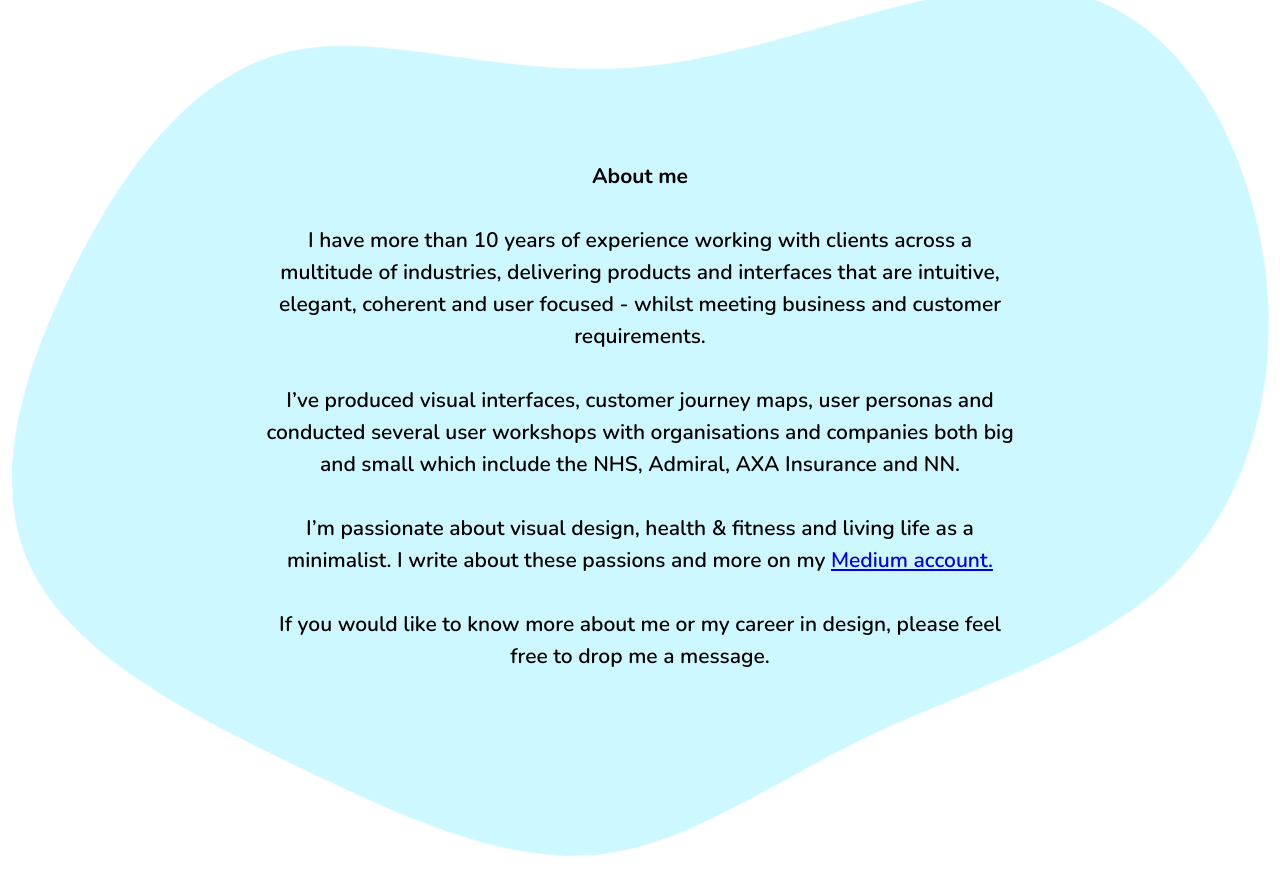
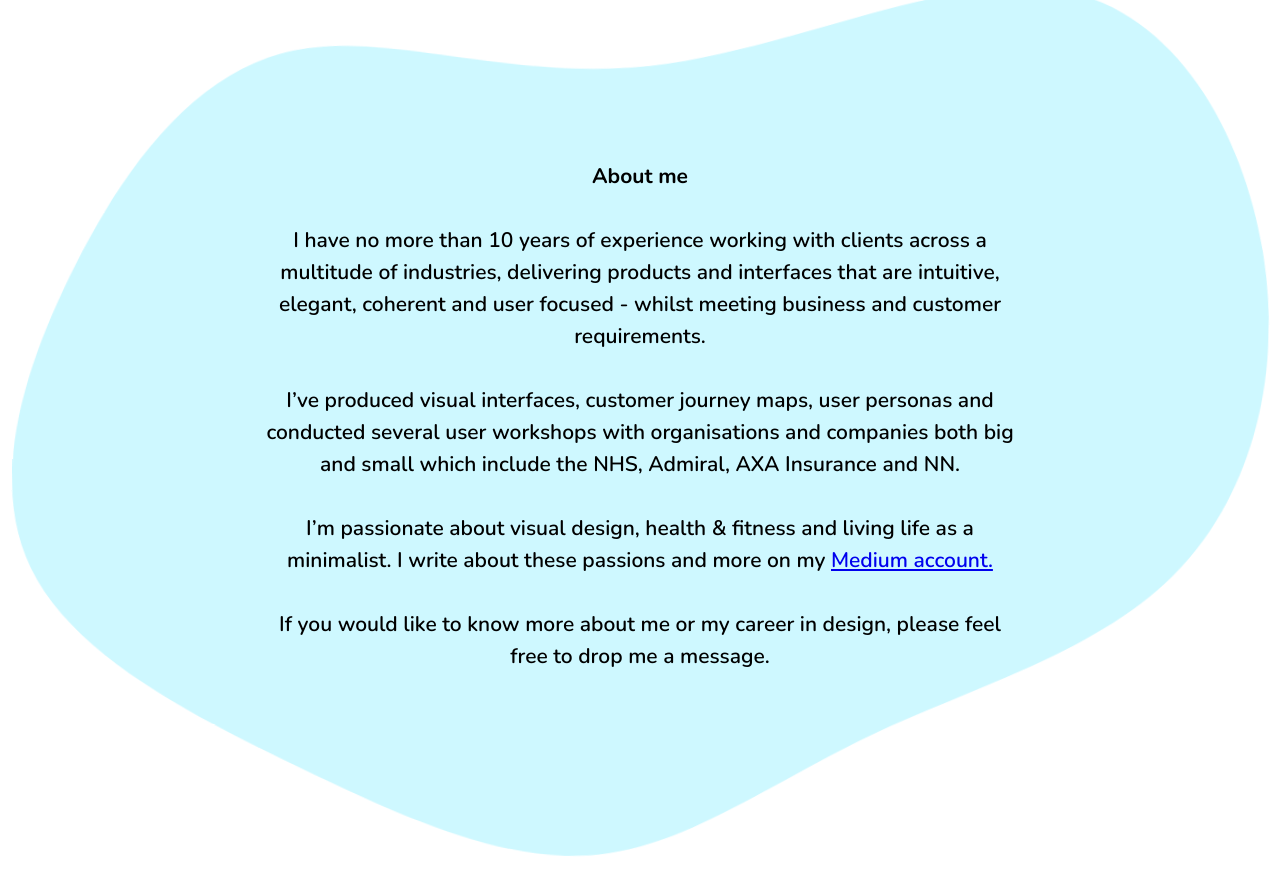
Before and after one commit to paulwallas/portfolio, a React (Create React App) app: page / in a window 1280 px wide. Shown: the part 657-1527 px from the top of the page. Built offline with nearby package versions, Linux system fonts and the light colour scheme.

Commit message:
test commit

```diff
--- a/src/App.js
+++ b/src/App.js
@@ -27,7 +27,7 @@ function App() {
         <div className="about-container">
           <p><b>About me</b>
               <br /><br />
-              I have more than 10 years of experience working with clients across a multitude of industries, delivering products and interfaces that are intuitive, elegant, coherent and user focused - whilst meeting business and customer requirements.
+              I have no more than 10 years of experience working with clients across a multitude of industries, delivering products and interfaces that are intuitive, elegant, coherent and user focused - whilst meeting business and customer requirements.
               <br /><br />
 I’ve produced visual interfaces, customer journey maps, user personas and conducted several user workshops with organisations and companies both big and small which include the NHS, Admiral, AXA Insurance and NN.
               <br /><br />
```
